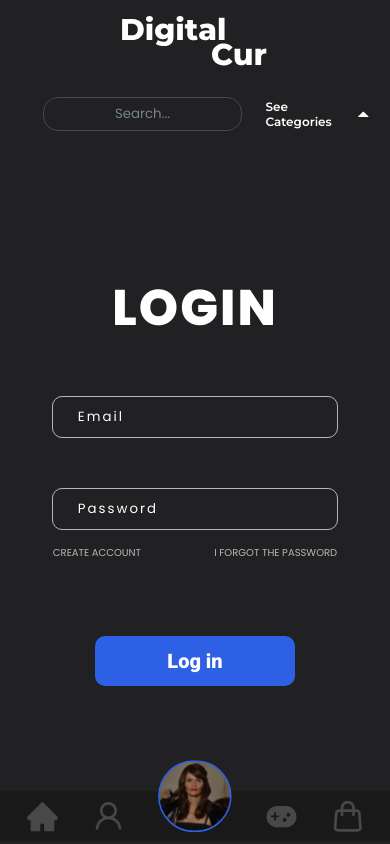
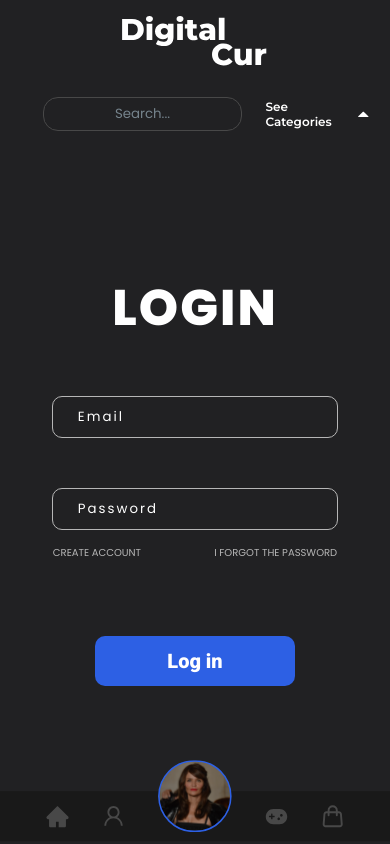
Before and after one commit to LuisLamiral8/digitalcur, a Next.js app: page /login in a window 390 px wide. Built offline with nearby package versions, Linux system fonts and the light colour scheme.

Commit message:
no se que poner ya

```diff
--- a/components/Asidenav/Asidenav.module.scss
+++ b/components/Asidenav/Asidenav.module.scss
@@ -177,3 +177,13 @@ $texts: #484848;
     display: flex !important;
   }
 }
+@media(max-width:500px){
+  .responsiveNav{
+    align-items: center;
+    button{
+      img{
+        width: 25px !important;
+      }
+    }
+  }
+}
```
